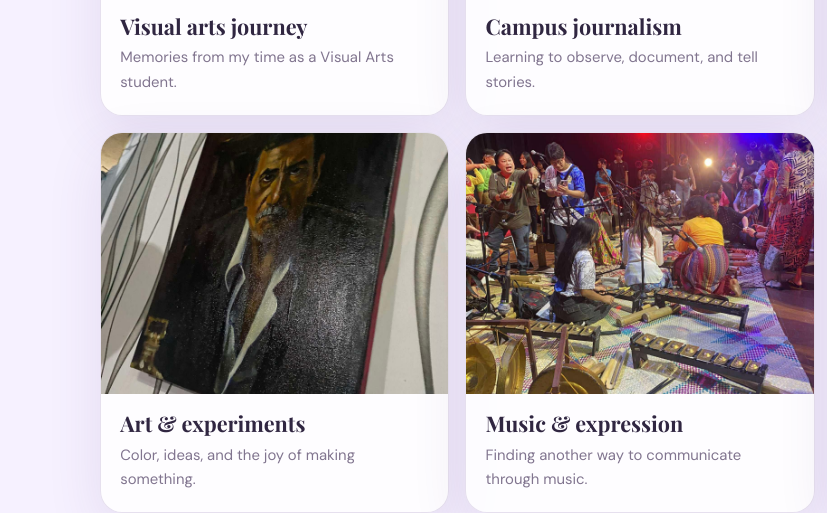
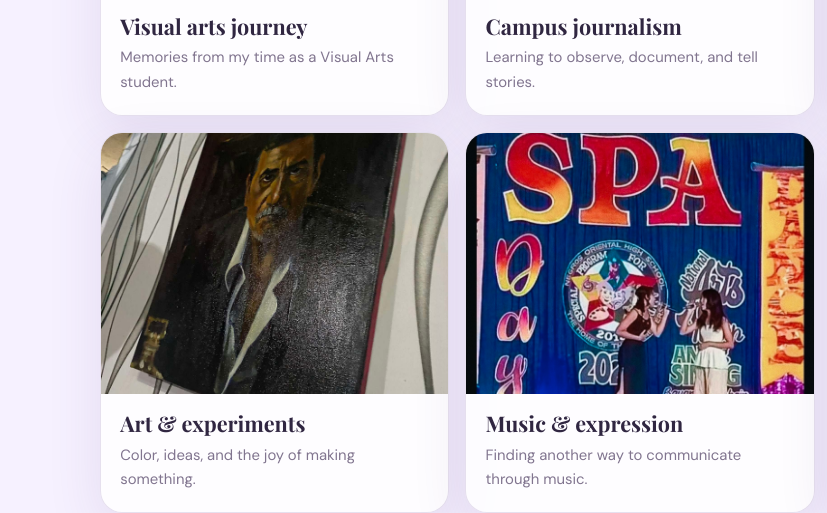
Before and after one commit to HellinuhGonzales/my-first-website, a plain HTML site: page index.html in a window 1280 px wide. Shown: the part 2480-2993 px from the top of the page, 0-827 px from the left. Drawn offline with nearby package versions, Linux system fonts and the light colour scheme.

Commit message:
Update image source for singing performance

```diff
--- a/index.html
+++ b/index.html
@@ -892,7 +892,7 @@
           </article>
 
           <article class="card work-card">
-            <img class="work-image" src="received_3341895462659360.jpeg" alt="Singing performance" data-lightbox>
+            <img class="work-image" src="IMG_20261119_113621.jpg" alt="Singing performance" data-lightbox>
             <div class="work-info">
               <h3>Music & expression</h3>
               <p>Finding another way to communicate through music.</p>
```
